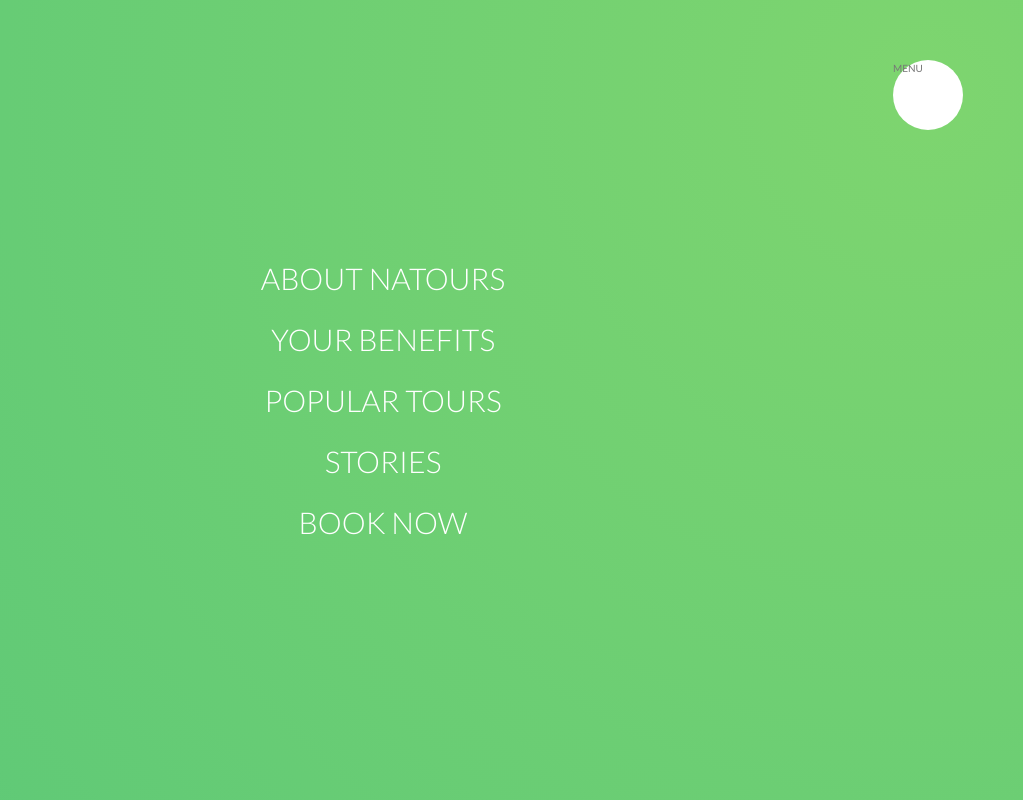
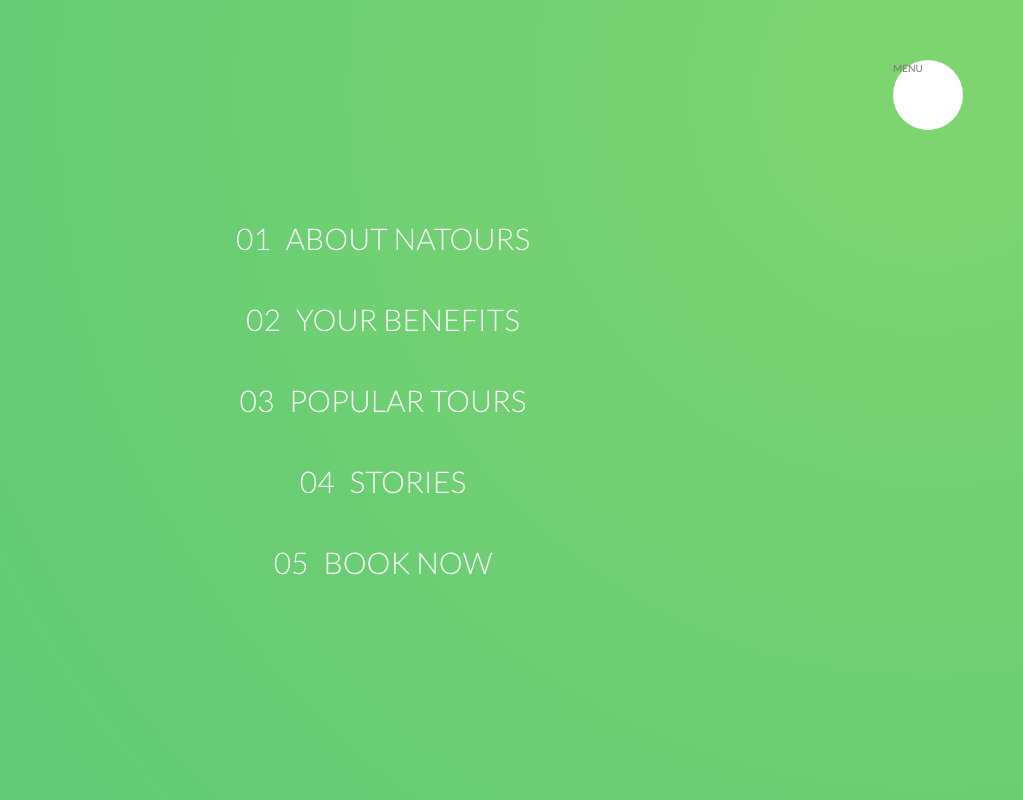
Before and after one commit to chrisvneal/advancedcss_natours, a website: page index.html in a window 1280 px wide. Shown: the top 800 px of the page, without its empty margins (257-1280 px from the left). Drawn offline with Linux system fonts and the light colour scheme.

Commit message:
Create centered navigation links

```diff
--- a/index.html
+++ b/index.html
@@ -26,11 +26,11 @@
 
       <nav class="navigation__nav">
         <ul class="navigation__list">
-          <li class="navigation__item"><a href="#" class="navigation__link">About Natours</a></li>
-          <li class="navigation__item"><a href="#" class="navigation__link">Your benefits</a></li>
-          <li class="navigation__item"><a href="#" class="navigation__link">Popular tours</a></li>
-          <li class="navigation__item"><a href="#" class="navigation__link">Stories</a></li>
-          <li class="navigation__item"><a href="#" class="navigation__link">Book now</a></li>
+          <li class="navigation__item"><a href="#" class="navigation__link"><span>01</span>About Natours</a></li>
+          <li class="navigation__item"><a href="#" class="navigation__link"><span>02</span>Your benefits</a></li>
+          <li class="navigation__item"><a href="#" class="navigation__link"><span>03</span>Popular tours</a></li>
+          <li class="navigation__item"><a href="#" class="navigation__link"><span>04</span>Stories</a></li>
+          <li class="navigation__item"><a href="#" class="navigation__link"><span>05</span>Book now</a></li>
         </ul>
       </nav>
     </div>
--- a/sass/layout/_navigation.scss
+++ b/sass/layout/_navigation.scss
@@ -49,8 +49,13 @@
   }
 
   &__link {
+    span {
+      margin-right: 1.5rem;
+      display: inline-block;
+    }
     &:link,
     &:visited {
+      display: inline-block;
       font-size: 3rem;
       font-weight: 300;
       padding: 1rem 2rem;
@@ -70,6 +75,8 @@
     &:active,
     &:hover {
       background-position: 100%;
+      color: $color-primary;
+      transform: translateX(1rem);
     }
   }
 }
```
Also changed, not shown: css/style.css.
